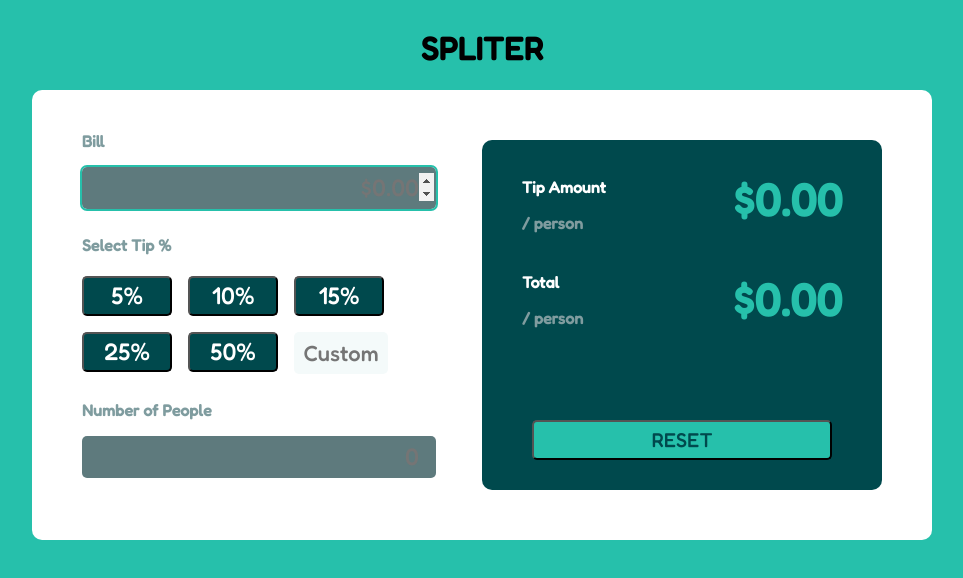
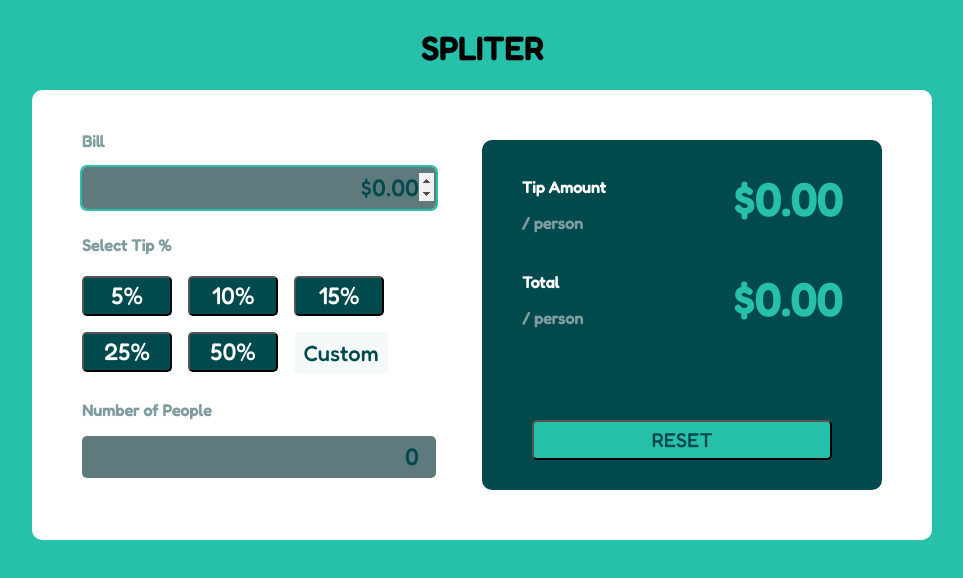
Before and after one commit to LinnykerEros/FrontEndMentorTipCalculator, a plain HTML site: page index.html in a window 1280 px wide. Shown: the whole page, without its empty margins (158-1121 px from the left). Drawn offline with Linux system fonts and the light colour scheme.

Commit message:
Update style.css

```diff
--- a/style.css
+++ b/style.css
@@ -29,6 +29,9 @@ input {
   background-color: hsl(186, 14%, 43%);
   border: none;
 }
+input::placeholder {
+  color: hsl(183, 100%, 15%);
+}
 input[name="buttonCustom"] {
   background: hsl(189, 41%, 97%);
   color: hsl(183, 100%, 15%);
@@ -41,6 +44,7 @@ input[name="buttonCustom"] {
   cursor: pointer;
   text-align: center;
 }
+
 input[name="buttonCustom"]:focus {
   outline: 2px solid hsl(172, 67%, 45%) !important;
 }
```
